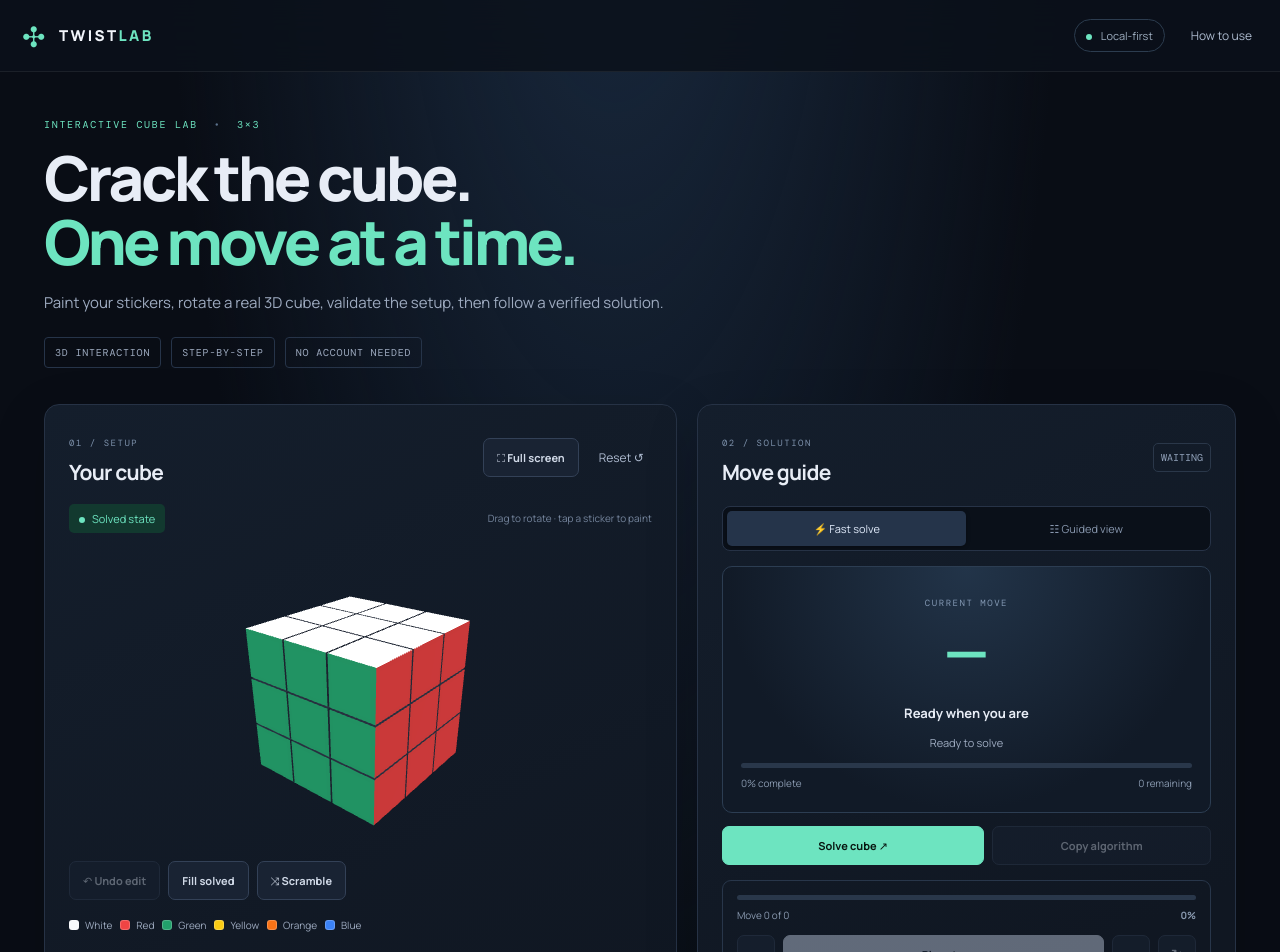
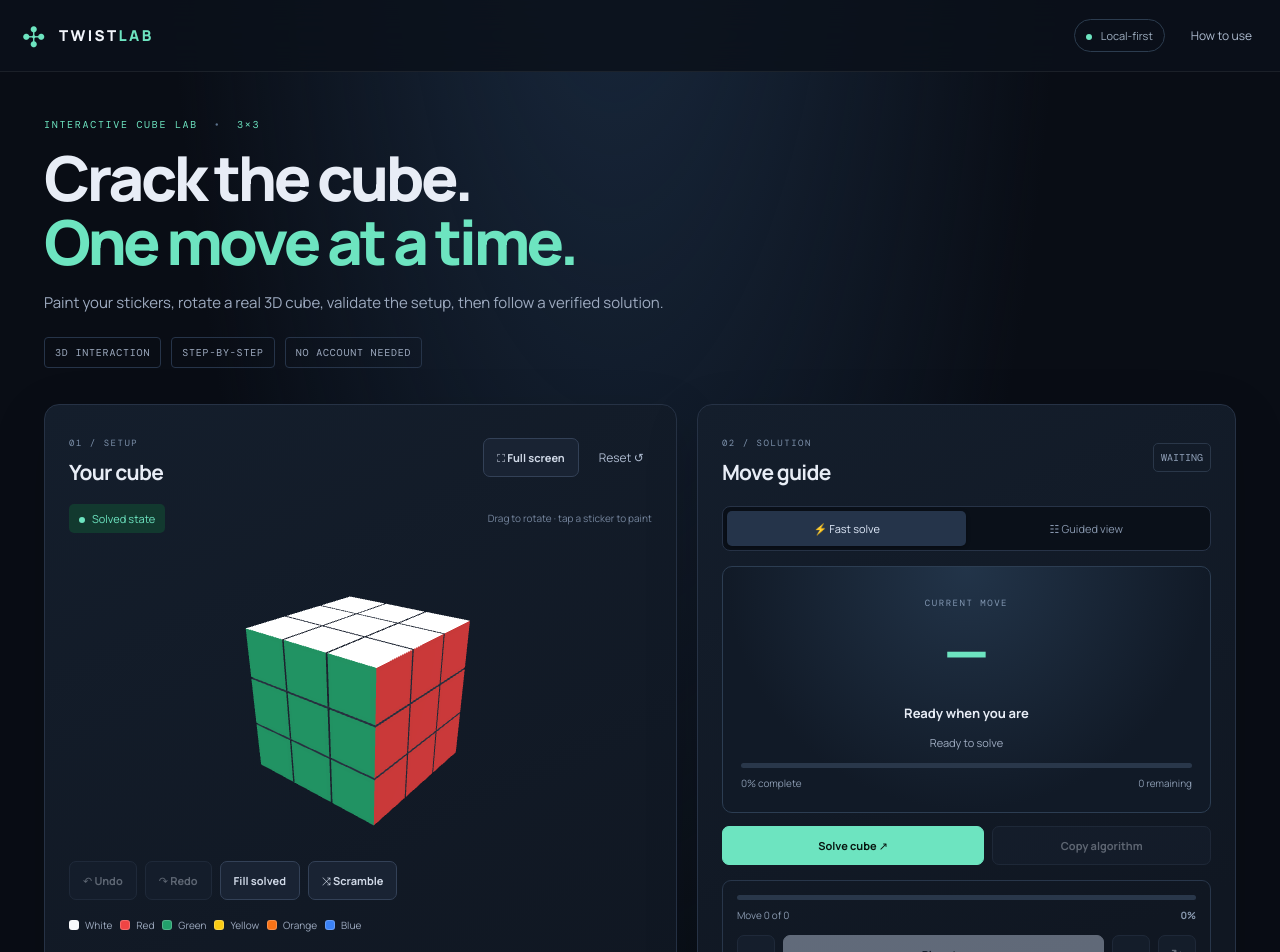
Before and after one commit to Error-cracker-1/AI-Developer-Hub, a React (Vite) app: page / in a window 1280 px wide. Shown: the top 952 px of the page. Built offline with nearby package versions, Linux system fonts and the light colour scheme.

Commit message:
feat: add redo control for cube edits

```diff
--- a/src/App.tsx
+++ b/src/App.tsx
@@ -21,6 +21,7 @@ export default function App() {
   const [scramble, setScramble] = useState('');
   const [algorithm, setAlgorithm] = useState('');
   const [history, setHistory] = useState<string[]>([]);
+  const [redoHistory, setRedoHistory] = useState<string[]>([]);
   const [cameraOn, setCameraOn] = useState(false);
   const [scanFace, setScanFace] = useState<Face>('F');
   const [cameraError, setCameraError] = useState('');
@@ -63,24 +64,39 @@ export default function App() {
   const paintSticker = (face: Face, index: number) => {
     if (index === 4 || busy) return;
     setHistory(previous => [...previous.slice(-29), toString(faces)]);
+    setRedoHistory([]);
     clearSolution(); setError(''); setStatus('Sticker updated. Check the color counts before solving.');
     setFaces(previous => ({ ...previous, [face]: previous[face].map((color, i) => i === index ? FACE_ORDER[(FACE_ORDER.indexOf(color) + 1) % 6] : color) }));
   };
   const setStickerColor = (face: Face, index: number, color: Face) => {
     if (index === 4 || busy) return;
     setHistory(previous => [...previous.slice(-29), toString(faces)]);
+    setRedoHistory([]);
     clearSolution(); setFaces(previous => ({ ...previous, [face]: previous[face].map((value, i) => i === index ? color : value) }));
   };
   const undo = () => {
     const previous = history[history.length - 1];
     if (!previous) return;
-    setFaces(fromString(previous)); setHistory(items => items.slice(0, -1)); clearSolution(); setStatus('Last sticker edit undone.');
+    setRedoHistory(items => [...items.slice(-29), toString(faces)]);
+    setFaces(fromString(previous));
+    setHistory(items => items.slice(0, -1));
+    clearSolution();
+    setStatus('Last change undone. Use Redo to restore it.');
   };
-  const reset = () => { setFaces(emptyFaces()); clearSolution(); setScramble(''); setError(''); setStatus('Cube reset to solved state.'); };
+  const redo = () => {
+    const next = redoHistory[redoHistory.length - 1];
+    if (!next) return;
+    setHistory(items => [...items.slice(-29), toString(faces)]);
+    setFaces(fromString(next));
+    setRedoHistory(items => items.slice(0, -1));
+    clearSolution();
+    setStatus('Change restored.');
+  };
+  const reset = () => { setFaces(emptyFaces()); setHistory([]); setRedoHistory([]); clearSolution(); setScramble(''); setError(''); setStatus('Cube reset to solved state.'); };
   const scrambleCube = () => {
     const moves = randomScramble();
     const state = applyMoves(SOLVED, moves);
-    setFaces(fromString(state)); setScramble(moves.join(' ')); setHistory(items => [...items.slice(-29), toString(faces)]);
+    setFaces(fromString(state)); setScramble(moves.join(' ')); setHistory(items => [...items.slice(-29), toString(faces)]); setRedoHistory([]);
     clearSolution(); setError(''); setStatus('Scramble generated. Solve it when ready.');
   };
   const solve = async () => {
@@ -142,7 +158,7 @@ export default function App() {
         <section className="panel cube-panel"><div className="panel-heading"><div><span className="step-label">01 / SETUP</span><h2>Your cube</h2></div><div className="cube-heading-actions"><button className="secondary-button fullscreen-trigger" onClick={() => setIsFullscreen(true)} aria-label="Open full-screen 3D cube">⛶ Full screen</button><button className="text-button" onClick={reset}>Reset ↺</button></div></div>
           <div className="cube-status"><span className={solved ? 'state-badge solved' : 'state-badge'}><i />{solved ? 'Solved state' : 'Custom state'}</span><span className="hint">Drag to rotate · tap a sticker to paint</span></div>
           <CubeCanvas faces={displayedFaces} onSticker={paintSticker} turnKey={turnKey} durationMs={speed} />
-          <div className="cube-tools"><button className="secondary-button" onClick={undo} disabled={!history.length}>↶ Undo edit</button><button className="secondary-button" onClick={fillSolved}>Fill solved</button><button className="secondary-button" onClick={scrambleCube}>⤨ Scramble</button></div>
+          <div className="cube-tools"><button className="secondary-button" onClick={undo} disabled={!history.length}>↶ Undo</button><button className="secondary-button" onClick={redo} disabled={!redoHistory.length}>↷ Redo</button><button className="secondary-button" onClick={fillSolved}>Fill solved</button><button className="secondary-button" onClick={scrambleCube}>⤨ Scramble</button></div>
           <div className="color-legend">{FACE_ORDER.map(face => <button key={face} title={`Select ${PALETTE[face].name} color`} onClick={() => setStatus(`${PALETTE[face].name} is color ${face}. Tap any non-center sticker to cycle colors.`)}><i style={{ background: PALETTE[face].color }} />{PALETTE[face].name}</button>)}</div>
           <h3 className="subheading">Sticker map <span>Tap a tile to cycle colors</span></h3><CubeNet faces={displayedFaces} onSticker={paintSticker} disabled={busy || Boolean(solution.length)} />
           <div className={validation.valid ? 'validation-box good' : 'validation-box'}><strong>{validation.valid ? '✓ Color counts look balanced' : '⚠ Check cube colors'}</strong><div className="count-row">{FACE_ORDER.map(face => <span key={face}><i style={{ background: PALETTE[face].color }} />{face}: {validation.counts[face]}/9</span>)}</div>{!validation.valid && <p>Every color needs nine stickers and centers must stay on their matching faces. A valid count does not guarantee every physical cube arrangement is reachable.</p>}</div>
```
